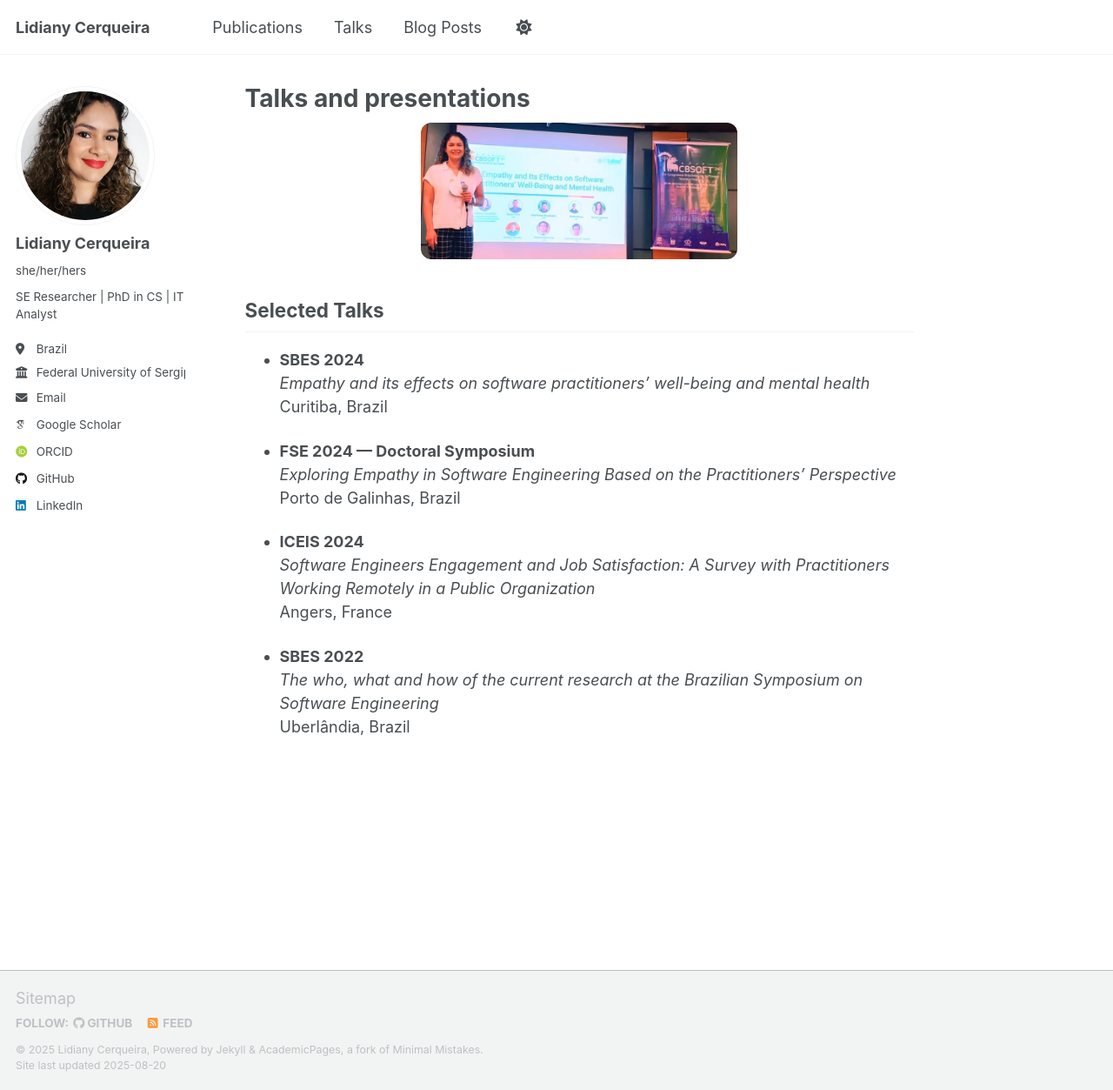
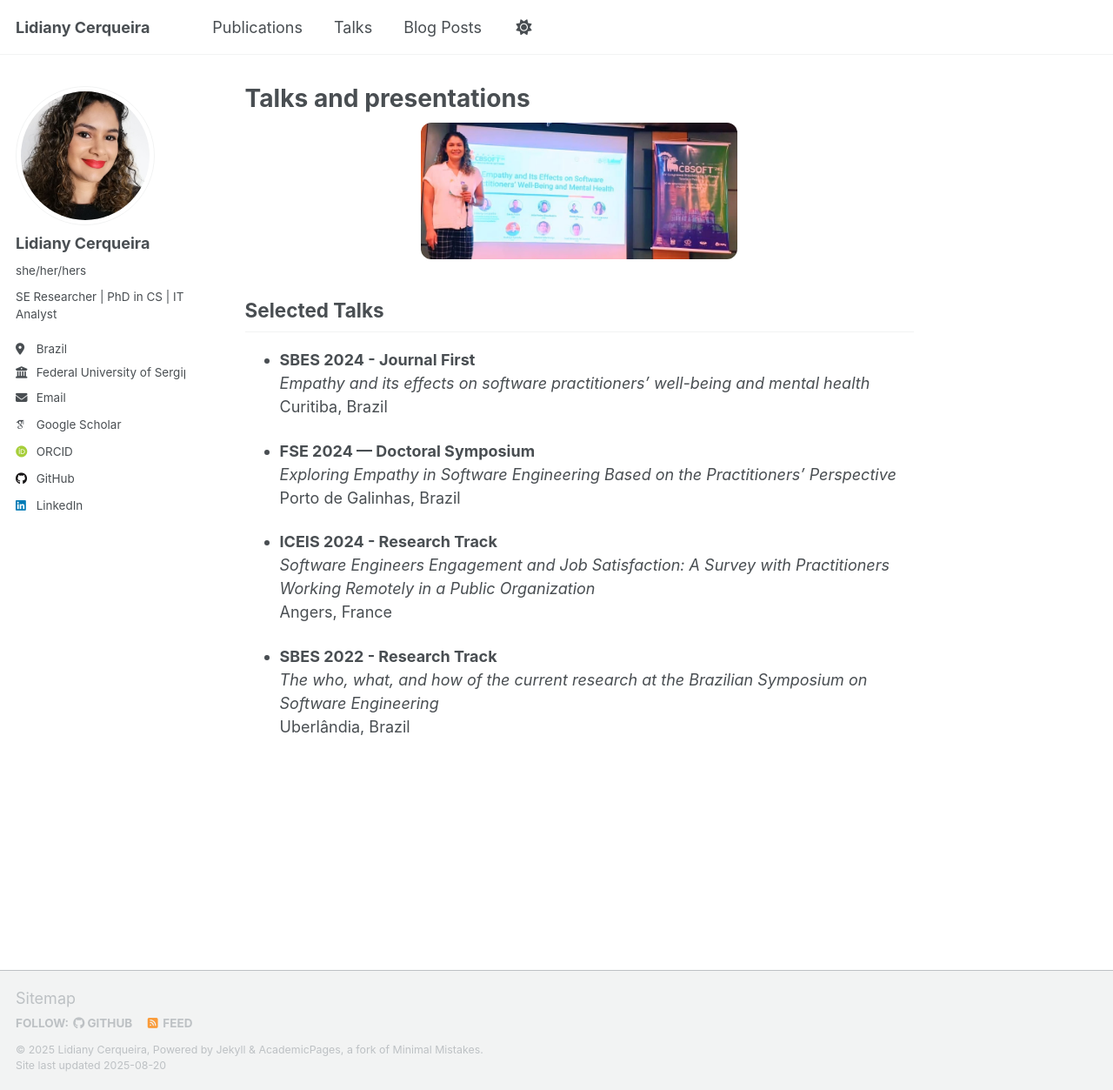
Before and after one commit to lidianycs/lidianycs.github.io, a Jekyll site: the page built from _pages/talks.md, in a window 1280 px wide and 1253 px high. Shown: the whole window at 87% size. Built offline with Jekyll 4.4.1, drawn with Linux system fonts in a browser that asks for light colours; some web fonts are replaced; a script that is not in the unit is left out.

Commit message:
Update talks.md
edit txt

```diff
--- a/_pages/talks.md
+++ b/_pages/talks.md
@@ -9,7 +9,7 @@ author_profile: true
 
 ## Selected Talks
 
-- **SBES 2024**
+- **SBES 2024 - Journal First**
   *Empathy and its effects on software practitioners’ well-being and mental health*
   Curitiba, Brazil
 
@@ -17,10 +17,10 @@ author_profile: true
   *Exploring Empathy in Software Engineering Based on the Practitioners’ Perspective*
   Porto de Galinhas, Brazil
 
-- **ICEIS 2024**
+- **ICEIS 2024 - Research Track**
   *Software Engineers Engagement and Job Satisfaction: A Survey with Practitioners Working Remotely in a Public Organization*
   Angers, France
 
-- **SBES 2022**
-  *The who, what and how of the current research at the Brazilian Symposium on Software Engineering*
+- **SBES 2022 - Research Track**
+  *The who, what, and how of the current research at the Brazilian Symposium on Software Engineering*
   Uberlândia, Brazil
```
